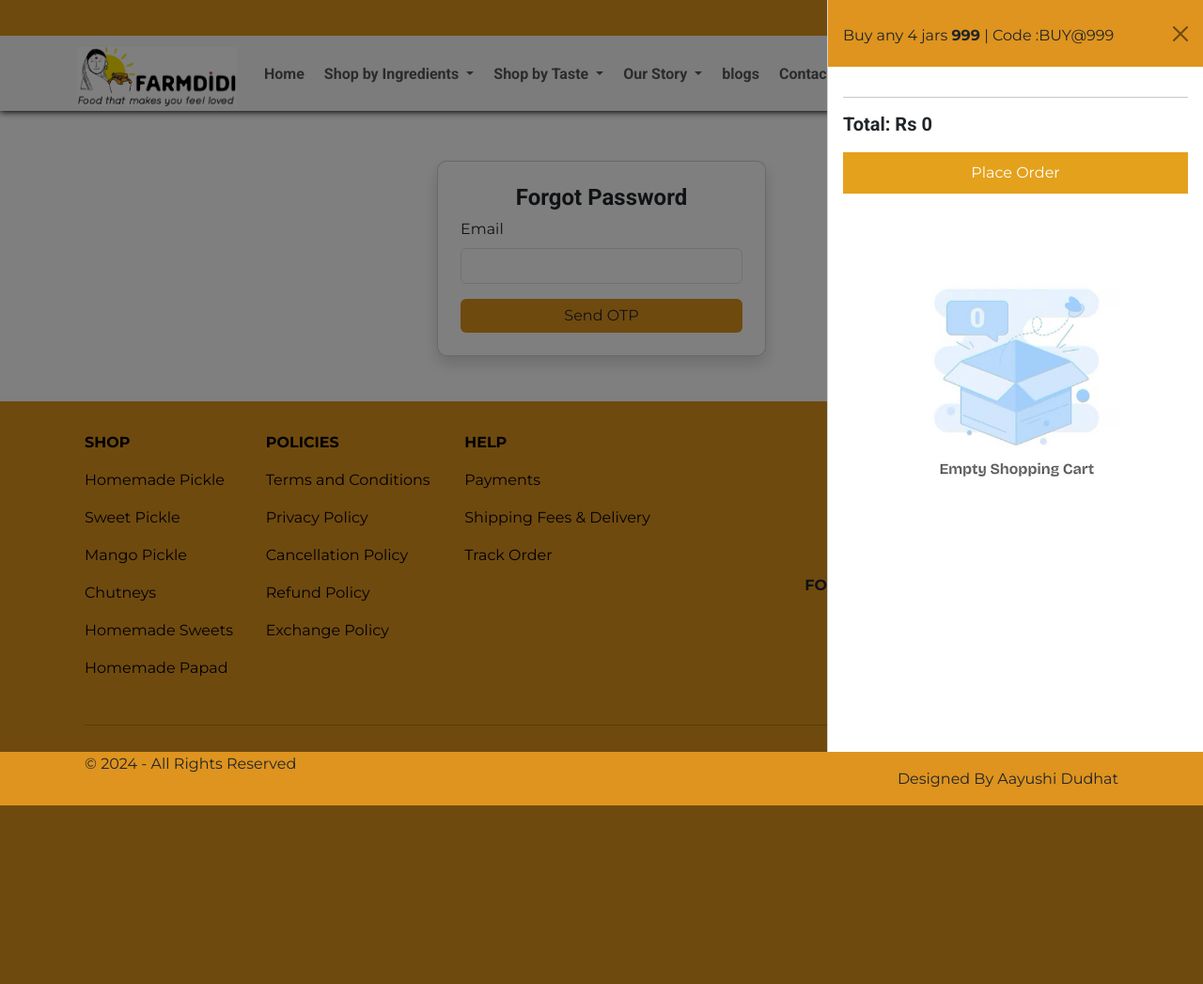
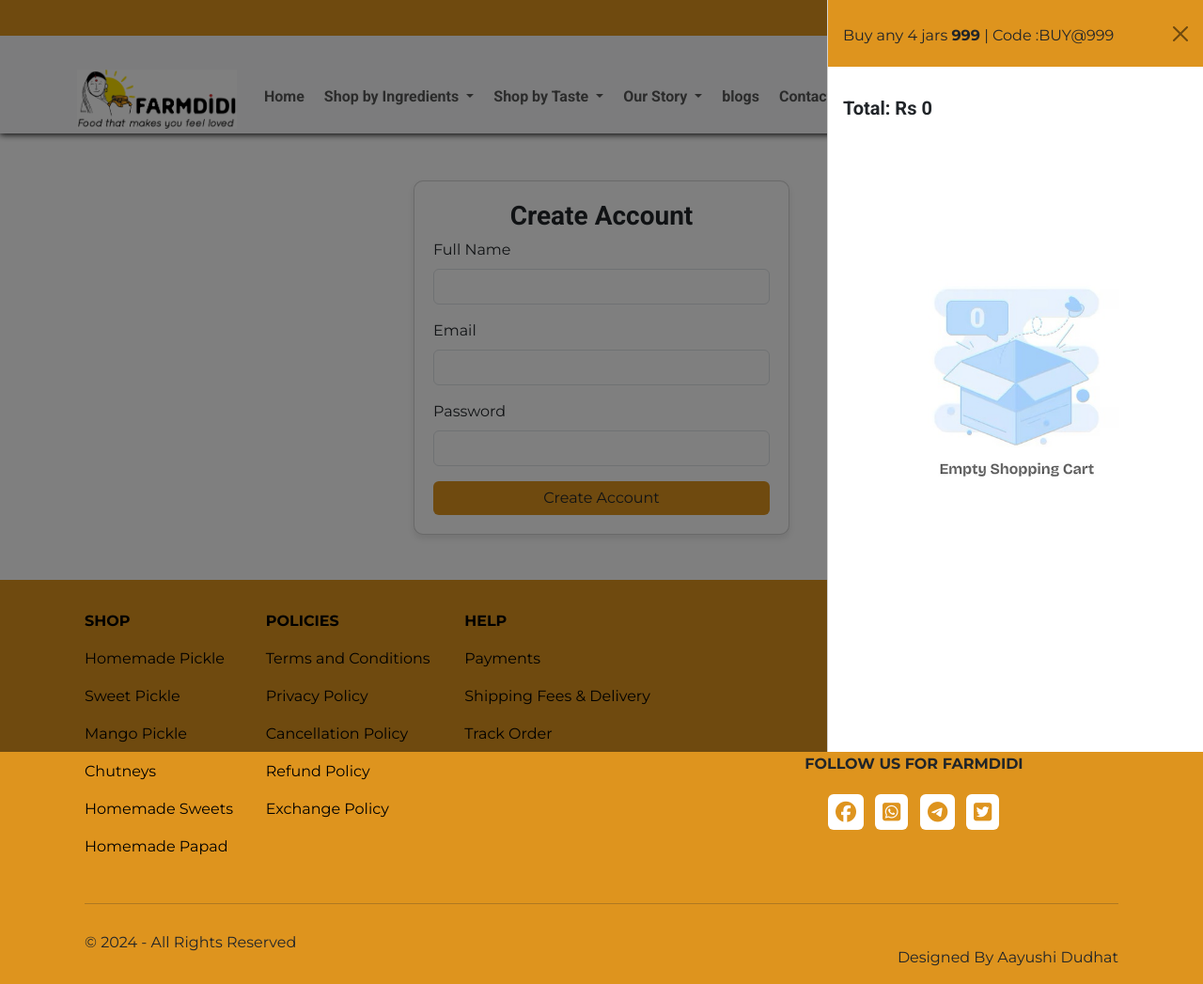
Before and after one commit to kalpeshn10/nanipickel, a Django app: page /createaccount/ in a window 1280 px wide, after a click that opens the changed part. Shown: the whole page at 94% size. Before the commit the page ends 857 px from the top, so only its background shows below. Run offline with Django 5.2, Linux system fonts and the light colour scheme; some libraries are stand-ins or nearby versions.

Commit message:
addtocart offcanvas

```diff
--- a/pickle_pro/templates/Carrot.html
+++ b/pickle_pro/templates/Carrot.html
@@ -1,6 +1,7 @@
 {% extends 'base.html'%}
 {% block main-content%}
 {% load static %}
+
 
 
 <!------------ Our Product Start ------------>
@@ -79,4 +80,6 @@
   <!------------ Our Product End ------------>
 
 
+
+
 {% endblock main-content%}
--- a/pickle_pro/templates/base.html
+++ b/pickle_pro/templates/base.html
@@ -18,7 +18,7 @@
  </head>
  <body>
      <!------------ navbar start ------------>
-    <div class="container-fuild fixed-top">
+     <<div class="container-fuild fixed-top">
       <marquee behavior="scroll" direction="left">Jars ₹999</strong> | Buy any <strong>4 Code: <strong>BUY@999</strong> | Extra <strong>5% OFF</strong> on <strong>Prepaid</strong> orders</marquee>
     </div>
 
@@ -84,11 +84,11 @@
 
              <div class="item rounded">
                <div class="col my-3 position-relative">
-                <button class="icon-button ma ab" type="button" data-bs-toggle="offcanvas" data-bs-target="#offcanvasaddtocart">
+                <button class="btn icon-button ma ab" data-bs-toggle="offcanvas" data-bs-target="#cartCanvas">
                   <i class="fas fa-shopping-cart"></i>
               </button>
               <div class="position-absolute text-dec">
-                  <span class="badge text-bg-danger text-dec rounded">10</span>
+                  <span id="cartCount" class="cart-count d-none badge text-bg-danger text-dec rounded">0</span>
               </div>
                </div>
              </div>
@@ -118,27 +118,26 @@
             </div>
             <div class="text-center mt-3">
                 <a href="{% url 'createaccount' %}" class="d-block">Create account</a>
-                  <a href="#" class="d-block">Forgot your password?</a>
+                <a href="{% url 'password' %}" class="d-block">Forgot your password?</a>
             </div>
         </form>
     </div>
   </div>
-   <!---------------- login Sidebar End ---------------->
+    <!---------------- login Sidebar start ---------------->
 
        <!---------------- addtocart Sidebar start ---------------->
-    <div class="offcanvas offcanvas-end off" tabindex="-1" id="offcanvasaddtocart">
+     <div class="offcanvas offcanvas-end off cart-offcanvas" tabindex="-1" id="cartCanvas">
        <div class="offcanvas-header add">
            <p>Buy any 4 jars <strong>999</strong> | Code :BUY@999</p>
            <button type="button" class="btn-close" data-bs-dismiss="offcanvas"></button>
        </div>
        <div class="offcanvas-body">
-          <ul id="cart-items" class="list-group"></ul>
-          <hr>
-          <h5>Total: Rs <span id="total-price">0</span></h5>
-          <button class="place-order" onclick="placeOrder()">Place Order</button>
+           <ul id="cartItems" class="list-group mb-3"></ul>
+           <h5>Total: Rs <span id="totalPrice">0</span></h5>
        </div>
    </div>
    <!---------------- addtocart Sidebar start ---------------->
+
    <!------------ navbar End ---------------->
 
  <!------------ TopButton Start ---------------->
@@ -197,7 +196,7 @@
       </div>
 
       <div class="col-lg-5 col-md-12 text-center mt-4 foot">
-          <img src="{% static 'assets/images/logo.jpeg'%}" class="hvr-pulse-grow rounded" width="120px">
+        <img src="images/logo.jpeg" class="hvr-pulse-grow rounded" width="120px">
         <p class="mt-3 mb-3"><b>FOLLOW US FOR FARMDIDI</b></p>
         <ul class="list-inline">
           <li class="list-inline-item"><a href="#" class="hvr-pulse-grow"><i class="rounded fa-brands fa-facebook"></i></a></li>
@@ -288,6 +287,7 @@
                         cartItem.className = "list-group-item d-flex align-items-center";
                         cartItem.dataset.name = productName;
                         cartItem.dataset.size = selectedSize;
+
                         cartItem.innerHTML = `
                           <img src="${productImage}" width="50" height="50" class="me-2">
                           <div class="cart-item-details">
@@ -341,53 +341,78 @@
         window.location.href = "order.html";
       }
 
-      function sendOTP() {
-        alert("OTP has been sent to your email!");
-      }
-
       document.getElementById("signup-form").addEventListener("submit", function(event) {
         event.preventDefault();
         alert("Account created successfully!");
     });
+      let cart = [];
 
-      function sendOTP() {
-        alert("OTP has been sent to your email!");
+        document.querySelectorAll(".size-option").forEach(option => {
+            option.addEventListener("click", function() {
+                let btn = this.closest(".dropdown").querySelector(".selected-price");
+                btn.innerText = `${this.dataset.size} - Rs ${this.dataset.price}`;
+                btn.dataset.price = this.dataset.price;
+                btn.dataset.size = this.dataset.size;
+            });
+        });
+
+        document.querySelectorAll(".add-to-cart").forEach(button => {
+            button.addEventListener("click", function() {
+                let card = this.closest(".card");
+                let name = card.querySelector(".product-name").innerText;
+                let sizeEl = card.querySelector(".selected-price");
+                let price = parseInt(sizeEl.dataset.price);
+                let size = sizeEl.dataset.size;
+                let imageSrc = card.querySelector(".product-image").src;
+
+                let item = cart.find(i => i.name === name && i.size === size);
+                if (item) {
+                    item.quantity++;
+                } else {
+                    cart.push({ name, price, size, quantity: 1, imageSrc });
+                }
+                updateCart();
+                new bootstrap.Offcanvas(document.getElementById('cartCanvas')).show();
+            });
+        });
+
+        function updateCart() {
+          let cartList = document.getElementById("cartItems");
+          let total = 0;
+          let cartCount = document.getElementById("cartCount");
+          cartList.innerHTML = "";
+          cart.forEach((item, index) => {
+              let itemTotal = item.price * item.quantity;
+              total += itemTotal;
+              cartList.innerHTML += `
+                  <li class='list-group-item d-flex align-items-center justify-content-between'>
+                      <img src='${item.imageSrc}' class='cart-item-img me-2'>
+                      <div class='flex-grow-1'>
+                          ${item.name} (${item.size})
+                          <div class="quantity-selector mt-2">
+                              <button onclick="changeQuantity(${index}, -1)">&#128465;</button>
+                              <input type="number" value="${item.quantity}" min="1" readonly>
+                              <button onclick="changeQuantity(${index}, 1)">&#43;</button>
+                          </div>
+                      </div>
+                      <span>Rs ${itemTotal}</span>
+                  </li>`;
+          });
+
+          document.getElementById("totalPrice").innerText = total;
+          cartCount.innerText = cart.length;
+          cartCount.classList.toggle("d-none", cart.length === 0);
       }
 
-    document.getElementById("forgot-password-form").addEventListener("submit", function(event) {
-        event.preventDefault();
-        alert("Your password has been reset successfully!");
-    });
-
-    <script>
-      function sendOTP() {
-          document.getElementById("otpSection").classList.remove("d-none");
-          alert("OTP Sent to your email!");
+        function changeQuantity(index, change) {
+            let item = cart[index];
+            if (change === -1 && item.quantity === 1) {
+                cart.splice(index, 1);
+            } else {
+                item.quantity += change;
+            }
+            updateCart();
         }
 
-      function verifyOTP() {
-          let otp = document.getElementById("otp").value;
-          if (otp === "1234") { // Example OTP validation
-              document.getElementById("passwordButtonSection").classList.remove("d-none");
-              alert("OTP Verified Successfully!");
-          } else {
-              alert("Invalid OTP!");
-          }
-      }
-
-      function openResetPasswordModal() {
-          new bootstrap.Modal(document.getElementById("resetPasswordModal")).show();
-      }
-
-      function resetPassword() {
-          let newPassword = document.getElementById("newPassword").value;
-          let confirmPassword = document.getElementById("confirmPassword").value;
-          if (newPassword === confirmPassword && newPassword !== "") {
-              new bootstrap.Modal(document.getElementById("successModal")).show();
-          } else {
-              alert("Passwords do not match!");
-          }
-      }
-  </script>
 </script>
 </html>
--- a/pickle_pro/templates/createaccount.html
+++ b/pickle_pro/templates/createaccount.html
@@ -2,98 +2,27 @@
 {% block main-content %}
 {% load static %}
 
-<div class="container d-flex justify-content-center align-items-center mb-5">
-    <div class="card p-4 shadow" style="width: 350px;">
-        <h4 class="text-center">Forgot Password</h4>
-        <form id="forgotPasswordForm">
+<!-- create account start -->
+<div class="container mb-5">
+    <div class="card">
+        <h3 class="text-center">Create Account</h3>
+        <form id="signup-form">
             <div class="mb-3">
-                <label class="form-label">Email</label>
+                <label for="fullname" class="form-label">Full Name</label>
+                <input type="text" class="form-control" id="fullname" required>
+            </div>
+            <div class="mb-3">
+                <label for="email" class="form-label">Email</label>
                 <input type="email" class="form-control" id="email" required>
             </div>
-            <button type="button" class="btn account w-100" onclick="sendOTP()">Send OTP</button>
+            <div class="mb-3">
+                <label for="password" class="form-label">Password</label>
+                <input type="password" class="form-control" id="password" required>
+            </div>
+            <button type="submit" class="btn account w-100">Create Account</button>
         </form>
-
-        <div id="otpSection" class="mt-3 d-none">
-            <label class="form-label">Enter OTP</label>
-            <input type="text" class="form-control mb-3" id="otp" required>
-            <button type="button" class="btn account w-100" onclick="verifyOTP()">Verify OTP</button>
-        </div>
-
-        <div id="passwordButtonSection" class="mt-3 d-none">
-            <button type="button" class="btn account w-100" onclick="openResetPasswordModal()">Set New Password</button>
-        </div>
     </div>
 </div>
+ <!-- create account end -->
 
-<!-- Reset Password start -->
-<div class="modal fade" id="resetPasswordModal" tabindex="-1" aria-hidden="true">
-    <div class="modal-dialog">
-        <div class="modal-content">
-            <div class="modal-header">
-                <h5 class="modal-title">Reset Password</h5>
-                <button type="button" class="btn-close" data-bs-dismiss="modal"></button>
-            </div>
-            <div class="modal-body">
-                <label class="form-label">New Password</label>
-                <input type="password" class="form-control mb-3" id="newPassword" required>
-                <label class="form-label">Confirm Password</label>
-                <input type="password" class="form-control mb-3" id="confirmPassword" required>
-            </div>
-            <div class="modal-footer">
-                <button type="button" class="btn account" data-bs-dismiss="modal">Close</button>
-                <button type="button" class="btn account" onclick="resetPassword()">Submit</button>
-            </div>
-        </div>
-    </div>
-</div>
-<!-- Reset Password end -->
-
-<!-- Success Modal start -->
-<div class="modal fade" id="successModal" tabindex="-1" aria-hidden="true">
-    <div class="modal-dialog">
-        <div class="modal-content">
-            <div class="modal-header">
-                <h5 class="modal-title">Success</h5>
-                <button type="button" class="btn-close" data-bs-dismiss="modal"></button>
-            </div>
-            <div class="modal-body text-center">
-                <p>Password Reset Successfully!</p>
-            </div>
-            <div class="modal-footer">
-                <button type="button" class="btn account" data-bs-dismiss="modal">OK</button>
-            </div>
-        </div>
-    </div>
-</div>
-<!-- Success Modal end -->
- <script>
-    function sendOTP() {
-        document.getElementById("otpSection").classList.remove("d-none");
-        alert("OTP Sent to your email!");
-    }
-
-    function verifyOTP() {
-        let otp = document.getElementById("otp").value;
-        if (otp === "1234") { // Example OTP validation
-            document.getElementById("passwordButtonSection").classList.remove("d-none");
-            alert("OTP Verified Successfully!");
-        } else {
-            alert("Invalid OTP!");
-        }
-    }
-
-    function openResetPasswordModal() {
-        new bootstrap.Modal(document.getElementById("resetPasswordModal")).show();
-    }
-
-    function resetPassword() {
-        let newPassword = document.getElementById("newPassword").value;
-        let confirmPassword = document.getElementById("confirmPassword").value;
-        if (newPassword === confirmPassword && newPassword !== "") {
-            new bootstrap.Modal(document.getElementById("successModal")).show();
-        } else {
-            alert("Passwords do not match!");
-        }
-    }
-</script>
 {% endblock main-content %}
--- a/pickle_pro/userprofile/urls.py
+++ b/pickle_pro/userprofile/urls.py
@@ -17,5 +17,6 @@
     path('blogs/',blogs,name='blogs'),
     path('Contact/',Contact,name='Contact'),
     path('createaccount/',createaccount,name='createaccount'),
+    path('password/',password,name='password'),
 
 ]
--- a/pickle_pro/userprofile/views.py
+++ b/pickle_pro/userprofile/views.py
@@ -47,3 +47,6 @@
 
 def createaccount(request):
     return render(request,'createaccount.html')
+
+def password(request):
+    return render(request,'password.html')
```
Also changed, not shown: pickle_pro/static/assets/css/styles.css (+35 -0 lines), pickle_pro/templates/password.html (added, +99 -0 lines). Lines whose indentation alone changed are shown as unchanged.
